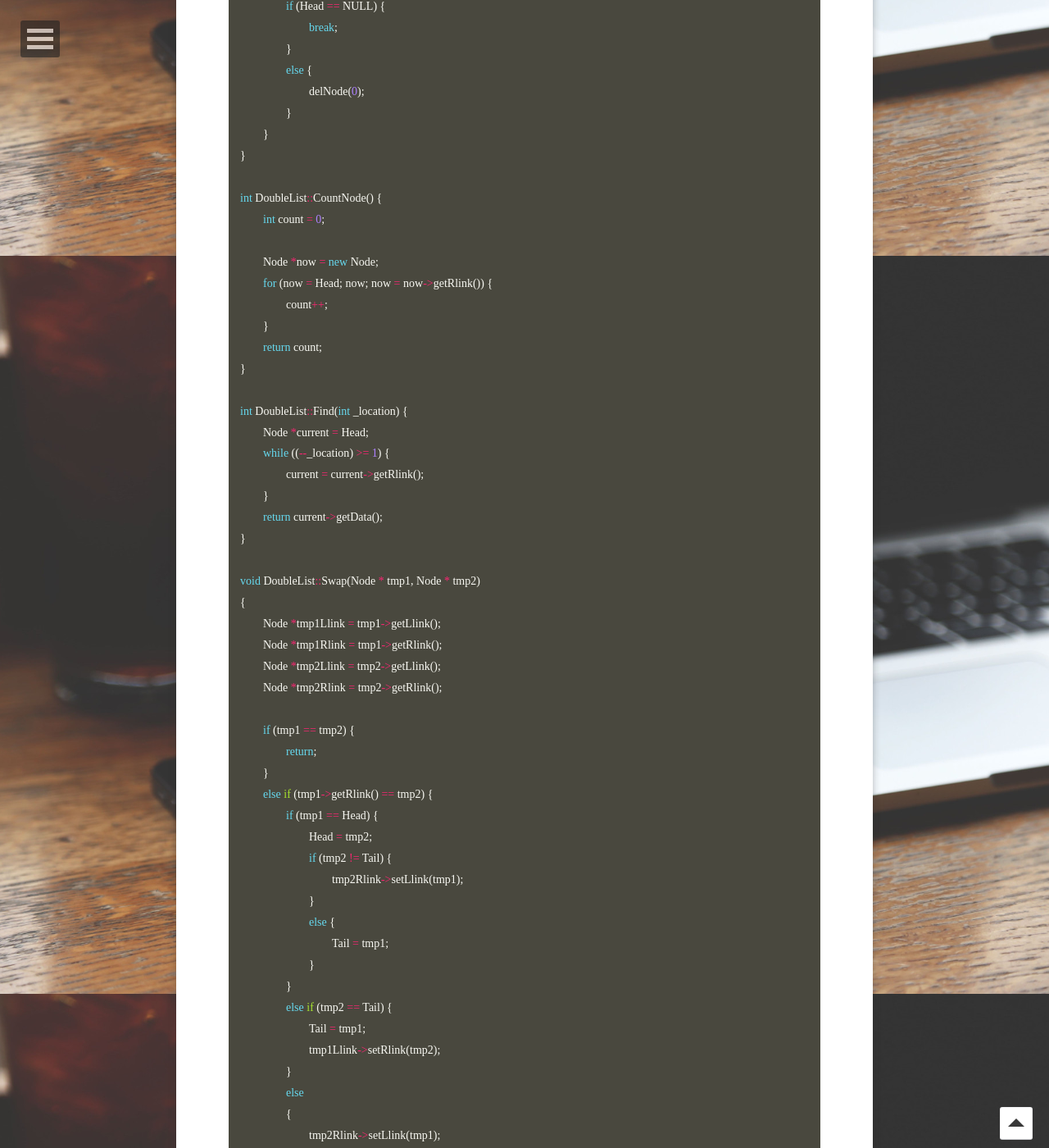
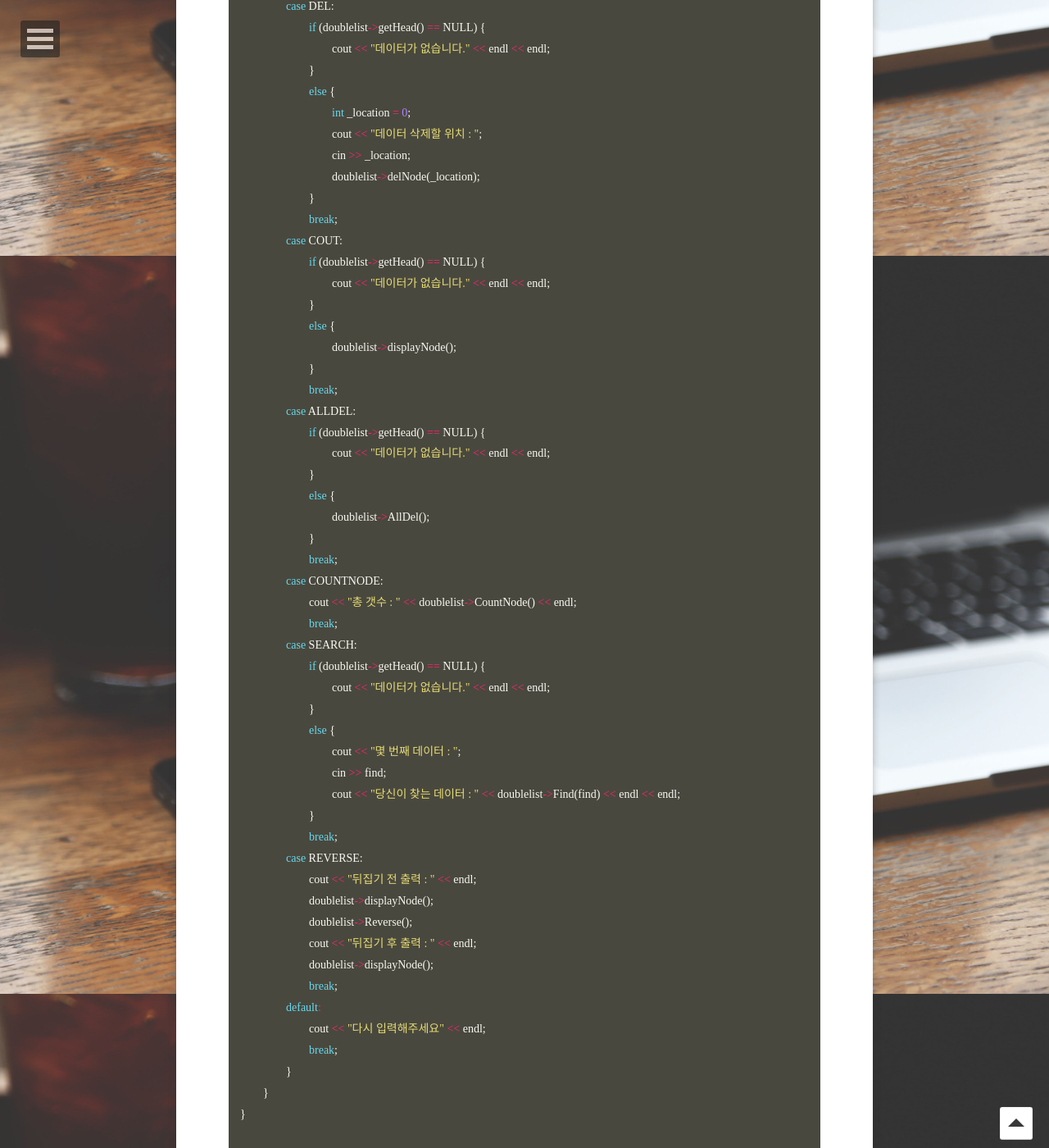
Before and after one commit to KyungRyeol1101/KyungRyeol1101.github.io, a Jekyll site: the page built from _posts/2016-01-22-data-structures-linked-list-array.md, in a window 1280 px wide and 1400 px high, scrolled down 3288 px. Shown: the whole window at 82% size. Built offline with Jekyll 4.4.1, drawn with Linux system fonts in a browser that asks for light colours; some web fonts are replaced; comment, search, counter and statistics services are not loaded; some of the changed text lies outside the part shown.

Commit message:
Update Linked

```diff
--- a/_posts/2016-01-22-data-structures-linked-list-array.md
+++ b/_posts/2016-01-22-data-structures-linked-list-array.md
@@ -28,7 +28,141 @@ comments: true
 ### C++로 구현한 양방향 연결 리스트(Double Linked List)
 
 {% highlight c++ %}
+/**
+ * 연결리스트(LinkedList)에 사용할 노드 클래스
+ */
+class Node
+{
+private:
+	Node *Llink;
+	Node *Rlink;
 
+	int IDNode;
+	int Data;
+public:
+	Node();
+	~Node();
+
+
+	Node *getLlink() { return Llink; }
+	Node *getRlink() { return Rlink; }
+
+	void setLlink(Node *llink) { Llink = llink; }
+	void setRlink(Node *rlink) { Rlink = rlink; }
+
+	int getData() { return Data; }
+	void setData(int _Data) { Data = _Data; }
+
+	int GetID() { return IDNode; }
+	void SetID(int idnum) { IDNode = idnum; }
+};
+
+/**
+ * Double Linked List 클래스
+ */
+class DoubleList
+{
+private:
+	Node *Head;
+	Node *Tail;
+	int IDCount;
+public:
+	DoubleList();
+	~DoubleList();
+
+	Node *getHead() { return Head; }
+	Node *getTail() { return Tail; }
+
+	Node *ArrangeNode(int pos);
+
+	void insertNode(int _data, int _location); //삽입 추가 (위치 입력 가능)
+	void delNode(int _location); //삭제 (위치 입력 가능)
+	void displayNode(); //출력
+	void AllDel(); //모두 삭제
+	int CountNode(); //현재 노드 갯수
+	int Find(int _location); //위치를 찾아 노드 데이터 찾기
+	void Reverse(); //뒤집기
+};
+
+/**
+ * Double Linked List 메뉴
+ */
+void Manager::Doublerun() {
+	int _menu = 0;
+	int find = 0;
+	int Num = 0;
+	int _position = 0;
+
+	while (true) {
+		cout << "1.추가 2.삭제 3.출력 4.전체삭제 5.노드 총 갯수\n6.찾기 7.링크드 뒤집기\n입력 : ";
+		cin >> _menu;
+
+		switch (_menu)
+		{
+		case INSERT:
+			cout << "추가할 정수 : ";
+			cin >> Num;
+			cout << "위치 입력 : ";
+			cin >> _position;
+			doublelist->insertNode(Num, _position);
+			break;
+		case DEL:
+			if (doublelist->getHead() == NULL) {
+				cout << "데이터가 없습니다." << endl << endl;
+			}
+			else {
+				int _location = 0;
+				cout << "데이터 삭제할 위치 : ";
+				cin >> _location;
+				doublelist->delNode(_location);
+			}
+			break;
+		case COUT:
+			if (doublelist->getHead() == NULL) {
+				cout << "데이터가 없습니다." << endl << endl;
+			}
+			else {
+				doublelist->displayNode();
+			}
+			break;
+		case ALLDEL:
+			if (doublelist->getHead() == NULL) {
+				cout << "데이터가 없습니다." << endl << endl;
+			}
+			else {
+				doublelist->AllDel();
+			}
+			break;
+		case COUNTNODE:
+			cout << "총 갯수 : " << doublelist->CountNode() << endl;
+			break;
+		case SEARCH:
+			if (doublelist->getHead() == NULL) {
+				cout << "데이터가 없습니다." << endl << endl;
+			}
+			else {
+				cout << "몇 번째 데이터 : ";
+				cin >> find;
+				cout << "당신이 찾는 데이터 : " << doublelist->Find(find) << endl << endl;
+			}
+			break;
+		case REVERSE:
+			cout << "뒤집기 전 출력 : " << endl;
+			doublelist->displayNode();
+			doublelist->Reverse();
+			cout << "뒤집기 후 출력 : " << endl;
+			doublelist->displayNode();
+			break;
+		default:
+			cout << "다시 입력해주세요" << endl;
+			break;
+		}
+	}
+}
+
+/**
+ * Node 추가
+ */
 void DoubleList::insertNode(int _data, int _position) {
 	++IDCount;
 	Node *newNode = new Node;
@@ -66,6 +200,9 @@ void DoubleList::insertNode(int _data, int _position) {
 	}
 }
 
+/**
+ * Node 삭제
+ */
 void DoubleList::delNode(int _location) {
 	if (_location == 0) {
 		Head = Head->getRlink();
@@ -90,6 +227,9 @@ void DoubleList::delNode(int _location) {
 	}
 }
 
+/**
+ * Node 출력
+ */
 void DoubleList::displayNode() {
 	Node *Temp = Head;
 	while (true)
@@ -104,6 +244,9 @@ void DoubleList::displayNode() {
 	}
 }
 
+/**
+ * Node 모두 삭제
+ */
 void DoubleList::AllDel() {
 	while (true)
 	{
@@ -116,6 +259,9 @@ void DoubleList::AllDel() {
 	}
 }
 
+/**
+ * 현재 Node 갯수
+ */
 int DoubleList::CountNode() {
 	int count = 0;
 
@@ -126,6 +272,9 @@ int DoubleList::CountNode() {
 	return count;
 }
 
+/**
+ * Node 찾기
+ */
 int DoubleList::Find(int _location) {
 	Node *current = Head;
 	while ((--_location) >= 1) {
@@ -134,70 +283,9 @@ int DoubleList::Find(int _location) {
 	return current->getData();
 }
 
-void DoubleList::Swap(Node * tmp1, Node * tmp2)
-{
-	Node *tmp1Llink = tmp1->getLlink();
-	Node *tmp1Rlink = tmp1->getRlink();
-	Node *tmp2Llink = tmp2->getLlink();
-	Node *tmp2Rlink = tmp2->getRlink();
-
-	if (tmp1 == tmp2) {
-		return;
-	}
-	else if (tmp1->getRlink() == tmp2) {
-		if (tmp1 == Head) {
-			Head = tmp2;
-			if (tmp2 != Tail) {
-				tmp2Rlink->setLlink(tmp1);
-			}
-			else {
-				Tail = tmp1;
-			}
-		}
-		else if (tmp2 == Tail) {
-			Tail = tmp1;
-			tmp1Llink->setRlink(tmp2);
-		}
-		else
-		{
-			tmp2Rlink->setLlink(tmp1);
-			tmp1Llink->setRlink(tmp2);
-		}
-		tmp1->setRlink(tmp2Rlink);
-		tmp2->setLlink(tmp1Llink);
-
-		tmp1->setLlink(tmp2);
-		tmp2->setRlink(tmp1);
-	}
-	else {
-		if (tmp1 == Head) {
-			Head = tmp2;
-			if (tmp2 != Tail) {
-				tmp2Rlink->setLlink(tmp1);
-			}
-			else {
-				Tail = tmp1;
-			}
-		}
-		else if (tmp2 == Tail) {
-			Tail = tmp1;
-			tmp1Llink->setRlink(tmp2);
-		}
-		else {
-			tmp2Rlink->setLlink(tmp1);
-			tmp1Llink->setRlink(tmp2);
-		}
-		tmp1Rlink->setLlink(tmp2);
-		tmp2Llink->setRlink(tmp1);
-
-		tmp1->setRlink(tmp2Rlink);
-		tmp2->setLlink(tmp1Llink);
-
-		tmp1->setLlink(tmp2Llink);
-		tmp2->setRlink(tmp1Rlink);
-	}
-}
-
+/**
+ * Node 뒤집기
+ */
 void DoubleList::Reverse()
 {
 	Node *current = Head;
```
